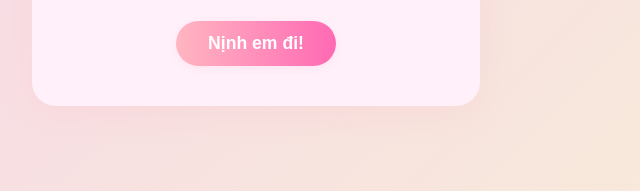
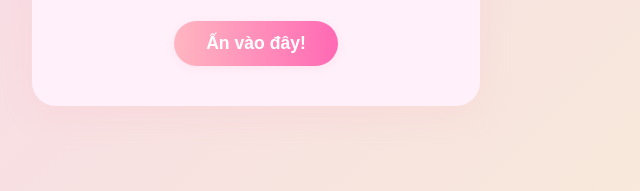
Before and after one commit to Doubled2624/Iu-Thy, a plain HTML site: page index.html in a window 1280 px wide. Shown: the part 270-461 px from the top of the page, 384-1024 px from the left. Drawn offline with Linux system fonts and the light colour scheme.

Commit message:
Add files via upload

```diff
--- a/index.html
+++ b/index.html
@@ -10,7 +10,7 @@
     <div class="container">
         <h1>💖 Gửi bé Thy 💖</h1>
         <div id="compliment" class="compliment">Bấm nút để nhận lời nịnh nhé!</div>
-        <button id="btn" class="cute-btn">Nịnh em đi!</button>
+        <button id="btn" class="cute-btn">Ấn vào đây!</button>
     </div>
     <script src="script.js"></script>
 </body>
```
